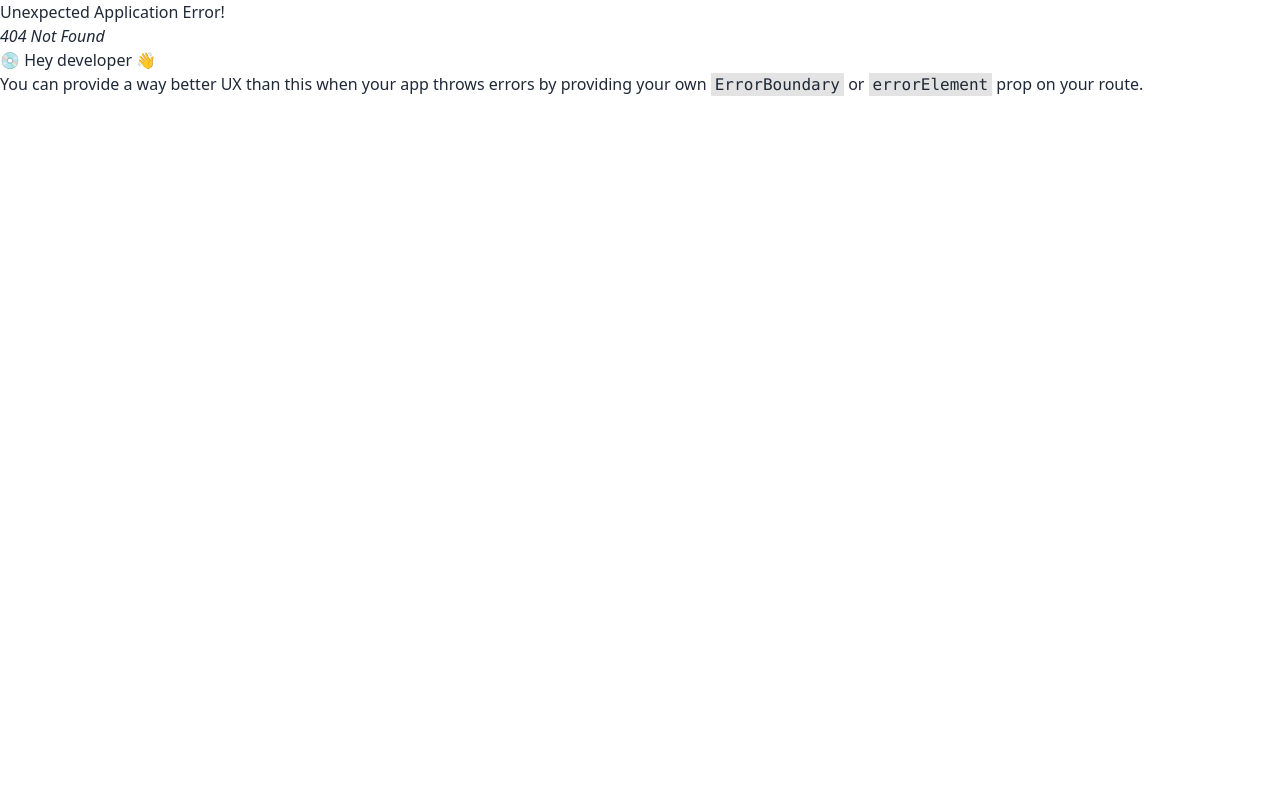
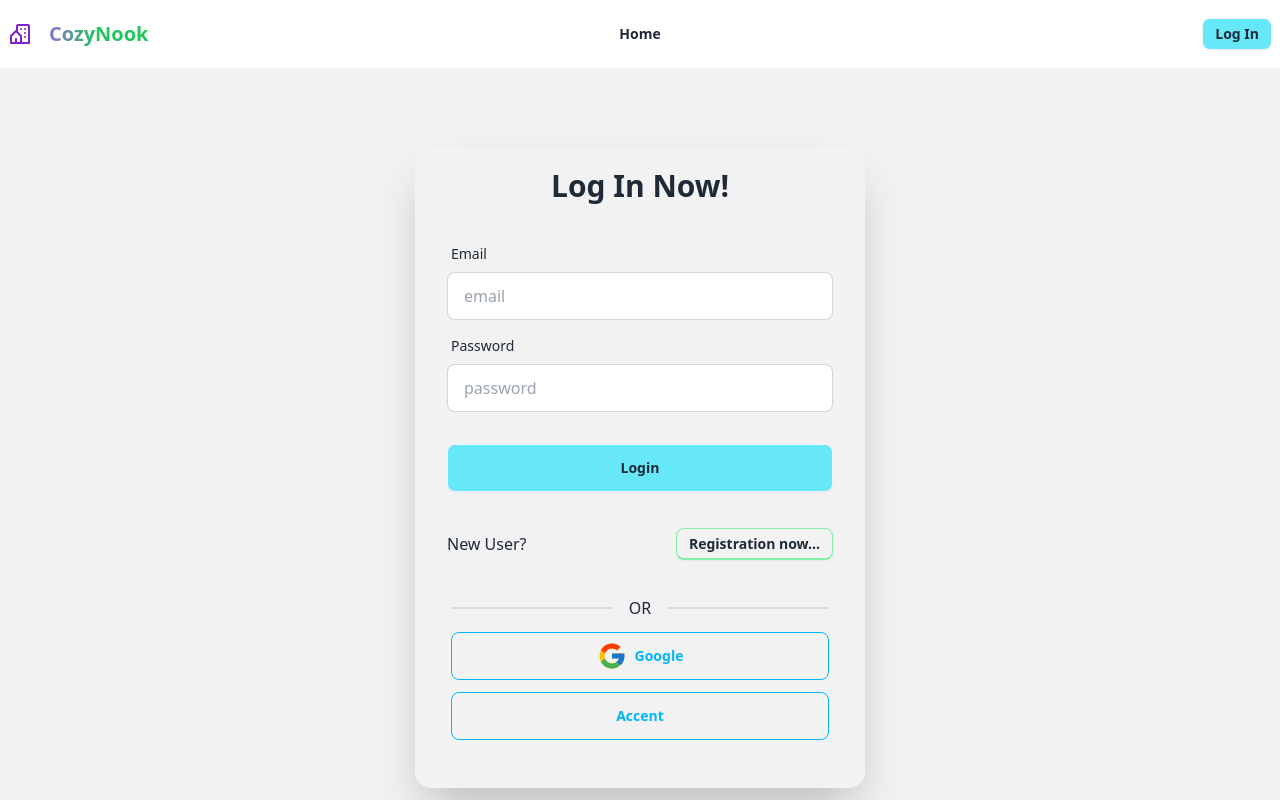
Before and after one commit to regone7/real-estate, a React (Vite) app: page /login in a window 1280 px wide. Before the commit this address had no page. Shown: the top 800 px of the page. Built offline with nearby package versions, Linux system fonts and the light colour scheme.

Commit message:
login page design

```diff
--- /dev/null
+++ b/src/components/LogInPg.jsx
@@ -0,0 +1,45 @@
+import { FcGoogle } from "react-icons/fc";
+
+const LogInPg = () => {
+    return (
+        <div>
+            <div className="hero min-h-screen bg-base-200">
+                <div className="hero-content ">
+                    <div className="card shrink-0 lg:w-[450px]  md:w-[350px] shadow-2xl ">
+                        <h1 className="text-3xl text-center pt-5 font-bold">Log In Now!</h1>
+                        <form className="card-body">
+                            <div className="form-control">
+                                <label className="label">
+                                    <span className="label-text">Email</span>
+                                </label>
+                                <input type="email" placeholder="email" className="input input-bordered" required />
+                            </div>
+                            <div className="form-control">
+                                <label className="label">
+                                    <span className="label-text">Password</span>
+                                </label>
+                                <input type="password" placeholder="password" className="input input-bordered" required />
+                            </div>
+                            <div className="form-control mt-6">
+                                <button className="btn  bg-cyan-300 hover:bg-cyan-200">Login</button>
+                            </div>
+                            <div className="flex items-center justify-between py-7">
+                                <h1>New User?  </h1>
+                                <button className="btn btn-sm border-b-2 border-green-300 hover:bg-cyan-300">Registration now...</button>
+                            </div>
+                        </form>
+                        <div className="-mt-9">
+                            <div className="divider divider-gray-100 px-9">OR</div>
+                            <div className="px-9 flex flex-col w-full gap-3 mb-12">
+                                <button className="btn btn-outline btn-info "><FcGoogle className="text-3xl" /> Google</button>
+                                <button className="btn btn-outline btn-info ">Accent</button>
+                            </div>
+                        </div>
+                    </div>
+                </div>
+            </div>
+        </div>
+    );
+};
+
+export default LogInPg;
--- a/src/components/Navbar.jsx
+++ b/src/components/Navbar.jsx
@@ -1,4 +1,4 @@
-import { NavLink } from "react-router-dom";
+import { Link, NavLink } from "react-router-dom";
 import { TbBuildingCommunity } from "react-icons/tb";
 
 const links = <>
@@ -36,7 +36,7 @@ const Navbar = () => {
                         </ul>
                     </div>
                     <div className="navbar-end">
-                        <a className="btn">Log In</a>
+                        <Link to='/login'><button className="btn btn-sm bg-cyan-300 hover:bg-cyan-200">Log In</button></Link>
                     </div>
                 </div>
             </div>
--- a/src/main.jsx
+++ b/src/main.jsx
@@ -7,6 +7,7 @@ import {
 import './index.css'
 import Root from './layout/Root';
 import Home from './pages/Home';
+import LogInPg from './components/LogInPg';
 
 
 const router = createBrowserRouter([
@@ -19,6 +20,10 @@ const router = createBrowserRouter([
         loader:()=>fetch('/mydata.json'),
         element: <Home></Home>,
       },
+      {
+        path: "/login",
+        element: <LogInPg></LogInPg>,
+      },
     ],
   },
 ]);
```
